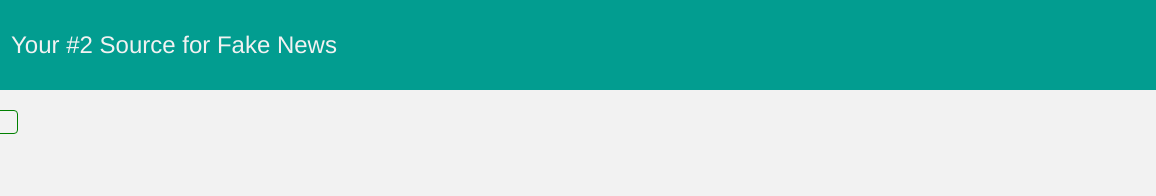
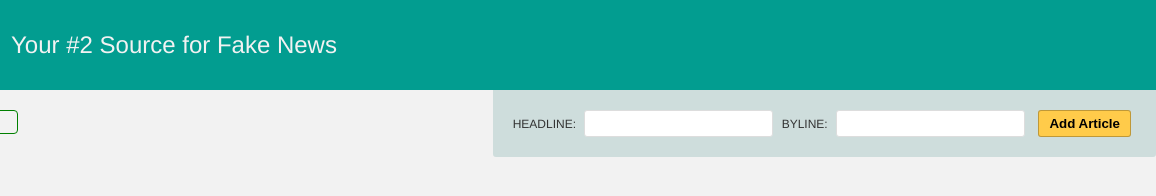
Before and after one commit to brittanydionigi/dino-devtools, a website built with webpack: page public/index.html in a window 1280 px wide. Shown: the full height of the page, 124-1280 px from the left. Built offline with nearby package versions, Linux system fonts and the light colour scheme; files whose address does not match are found by name.

Commit message:
Update before-sync-lesson

```diff
--- a/public/css/main.css
+++ b/public/css/main.css
@@ -80,3 +80,32 @@ li span {
   color: red;
   border: 1px solid red;
 }
+
+#add-new {
+  display: inline-block;
+  float: right;
+  padding: 20px;
+  background-color: #cedddc;
+  border-bottom-left-radius: 3px;
+  border-bottom-right-radius: 3px;
+}
+
+#add-new label {
+  font-size: 12px;
+  text-transform: uppercase;
+  line-height: 20px;
+}
+
+#add-new input {
+  border: 1px solid #ddd;
+  border-radius: 3px;
+  padding: 5px;
+  margin: 0 5px;
+}
+
+#add-new input[type="submit"] {
+  border: 1px solid rgba(0,0,0,0.25);
+  font-weight: bold;
+  padding: 5px 10px;
+  background-color: #ffcb4a;
+}
--- a/public/index.html
+++ b/public/index.html
@@ -9,6 +9,16 @@
       <h2>Your #2 Source for Fake News</h2>
     </header>
 
+    <div id="add-new">
+      <label for="headline">Headline:
+        <input type="text" id="headline-input" name="headline" />
+      </label>
+      <label for="byline">Byline:
+        <input type="text" id="byline-input" name="byline" />
+      </label>
+      <input type="submit" id="submit-article" value="Add Article" />
+    </div>
+
     <p id="connection-status">Online</p>
     <ul id="latest-headlines">
     </ul>
--- a/public/main.js
+++ b/public/main.js
@@ -3,6 +3,7 @@ import {
   checkOfflineAvailability,
   saveOfflineArticle,
   removeOfflineArticle } from './indexedDB';
+import { sendMessage } from './sendMessage';
 
 const fetchLatestHeadlines = () => {
   fetch('/api/v1/articles')
--- /dev/null
+++ b/public/sendMessage.js
@@ -0,0 +1,23 @@
+export const sendMessage = (message) => {
+  // This wraps the message posting/response in a promise, which will resolve if the response doesn't
+  // contain an error, and reject with the error if it does. If you'd prefer, it's possible to call
+  // controller.postMessage() and set up the onmessage handler independently of a promise, but this is
+  // a convenient wrapper.
+  return new Promise(function(resolve, reject) {
+    var messageChannel = new MessageChannel();
+    messageChannel.port1.onmessage = function(event) {
+      if (event.data.error) {
+        reject(event.data.error);
+      } else {
+        resolve(event.data);
+      }
+    };
+
+    // This sends the message data as well as transferring messageChannel.port2 to the service worker.
+    // The service worker can then use the transferred port to reply via postMessage(), which
+    // will in turn trigger the onmessage handler on messageChannel.port1.
+    // See https://html.spec.whatwg.org/multipage/workers.html#dom-worker-postmessage
+    navigator.serviceWorker.controller.postMessage(message,
+      [messageChannel.port2]);
+  });
+}
```
Also changed, not shown: server.js (+8 -0 lines).
